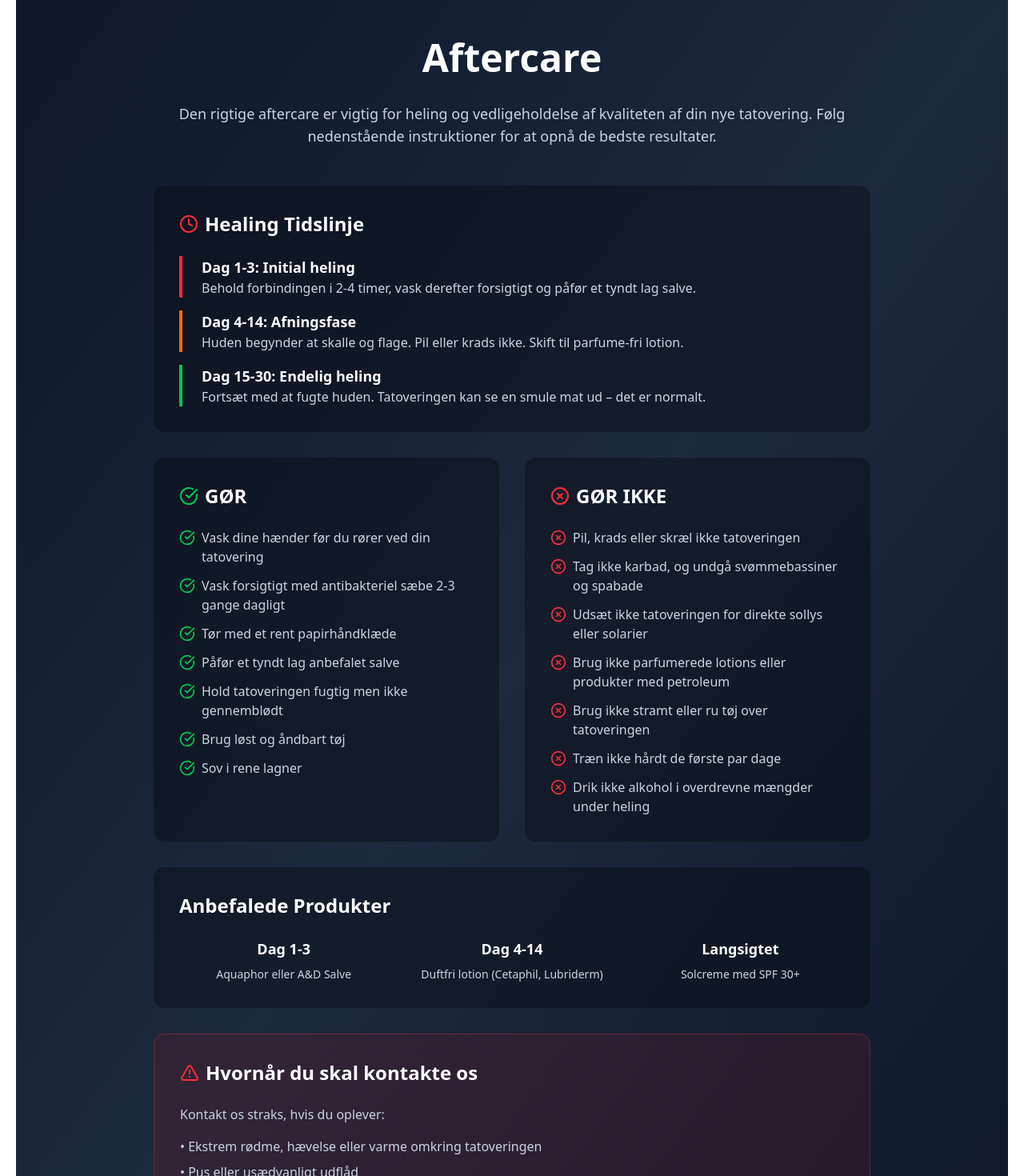
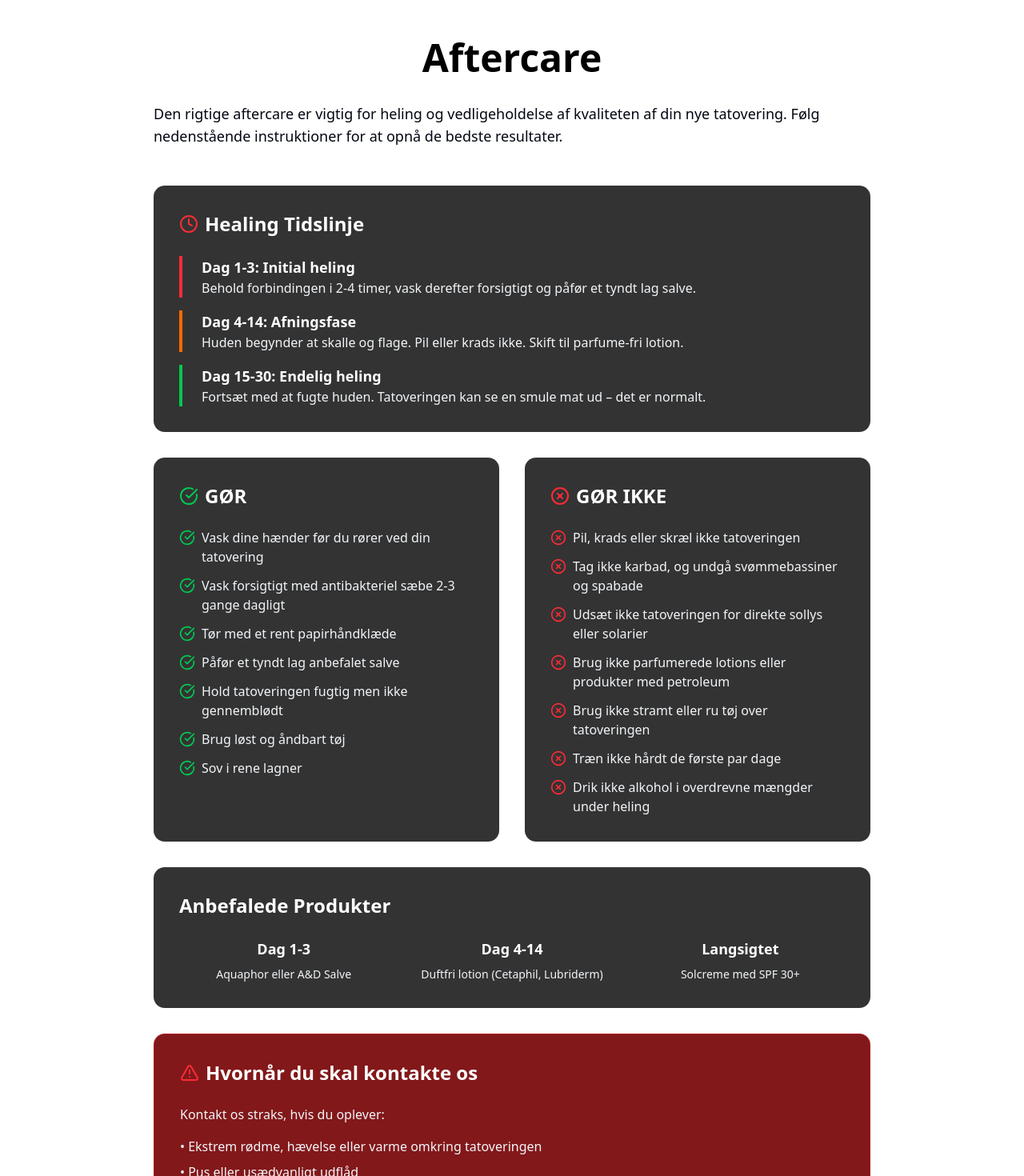
Before and after one commit to nordbobirk/02369-project, a Next.js app: page /aftercare in a window 1280 px wide. Shown: the part 120-1590 px from the top of the page at 80% size. Built offline with nearby package versions, Linux system fonts and the light colour scheme.

Commit message:
Added Faq and aftercare temp pages

```diff
--- a/src/app/(public)/aftercare/page.tsx
+++ b/src/app/(public)/aftercare/page.tsx
@@ -2,20 +2,20 @@ import { AlertTriangle, CheckCircle, XCircle, Clock } from "lucide-react";
 
 export default function Aftercare() {
   return (
-    <div className="min-h-screen bg-gradient-to-br from-slate-900 via-slate-800 to-slate-900">
+    <div className="min-h-screen">
       <div className="container mx-auto px-4 py-12">
         <div className="max-w-4xl mx-auto">
-          <h1 className="text-4xl md:text-5xl font-bold text-white mb-8 text-center">
+          <h1 className="text-4xl md:text-5xl font-bold text-black mb-8 text-center">
             Aftercare
           </h1>
-          <p className="text-slate-300 text-lg text-center mb-12">
+          <p className="text-lg text-center mb-12 text-left">
             Den rigtige aftercare er vigtig for heling og vedligeholdelse af
             kvaliteten af din nye tatovering. Følg nedenstående instruktioner
             for at opnå de bedste resultater.
           </p>
 
           {/* Tidslinje */}
-          <div className="bg-black/30 rounded-xl p-8 mb-8">
+          <div className="bg-black/80 rounded-xl p-8 mb-8">
             <h2 className="text-2xl font-bold text-white mb-6 flex items-center gap-2">
               <Clock className="h-6 w-6 text-red-500" />
               Healing Tidslinje
@@ -25,7 +25,7 @@ export default function Aftercare() {
                 <h3 className="text-lg font-semibold text-white">
                   Dag 1-3: Initial heling
                 </h3>
-                <p className="text-slate-300">
+                <p className="text-slate-100">
                   Behold forbindingen i 2-4 timer, vask derefter forsigtigt og
                   påfør et tyndt lag salve.
                 </p>
@@ -34,7 +34,7 @@ export default function Aftercare() {
                 <h3 className="text-lg font-semibold text-white">
                   Dag 4-14: Afningsfase
                 </h3>
-                <p className="text-slate-300">
+                <p className="text-slate-100">
                   Huden begynder at skalle og flage. Pil eller krads ikke. Skift
                   til parfume-fri lotion.
                 </p>
@@ -43,7 +43,7 @@ export default function Aftercare() {
                 <h3 className="text-lg font-semibold text-white">
                   Dag 15-30: Endelig heling
                 </h3>
-                <p className="text-slate-300">
+                <p className="text-slate-100">
                   Fortsæt med at fugte huden. Tatoveringen kan se en smule mat
                   ud – det er normalt.
                 </p>
@@ -53,12 +53,12 @@ export default function Aftercare() {
 
           <div className="grid grid-cols-1 md:grid-cols-2 gap-8 mb-8">
             {/* Gør */}
-            <div className="bg-black/30 rounded-xl p-8">
+            <div className="bg-black/80 rounded-xl p-8">
               <h2 className="text-2xl font-bold text-white mb-6 flex items-center gap-2">
                 <CheckCircle className="h-6 w-6 text-green-500" />
                 GØR
               </h2>
-              <ul className="space-y-3 text-slate-300">
+              <ul className="space-y-3 text-slate-100">
                 <li className="flex items-start gap-2">
                   <CheckCircle className="h-5 w-5 text-green-500 mt-0.5 flex-shrink-0" />
                   <span>Vask dine hænder før du rører ved din tatovering</span>
@@ -93,12 +93,12 @@ export default function Aftercare() {
             </div>
 
             {/* Gør ikke */}
-            <div className="bg-black/30 rounded-xl p-8">
+            <div className="bg-black/80 rounded-xl p-8">
               <h2 className="text-2xl font-bold text-white mb-6 flex items-center gap-2">
                 <XCircle className="h-6 w-6 text-red-500" />
                 GØR IKKE
               </h2>
-              <ul className="space-y-3 text-slate-300">
+              <ul className="space-y-3 text-slate-100">
                 <li className="flex items-start gap-2">
                   <XCircle className="h-5 w-5 text-red-500 mt-0.5 flex-shrink-0" />
                   <span>Pil, krads eller skræl ikke tatoveringen</span>
@@ -140,7 +140,7 @@ export default function Aftercare() {
           </div>
 
           {/* Produkter */}
-          <div className="bg-black/30 rounded-xl p-8 mb-8">
+          <div className="bg-black/80 rounded-xl p-8 mb-8">
             <h2 className="text-2xl font-bold text-white mb-6">
               Anbefalede Produkter
             </h2>
@@ -149,7 +149,7 @@ export default function Aftercare() {
                 <h3 className="text-lg font-semibold text-white mb-2">
                   Dag 1-3
                 </h3>
-                <p className="text-slate-300 text-sm">
+                <p className="text-slate-100 text-sm">
                   Aquaphor eller A&D Salve
                 </p>
               </div>
@@ -157,7 +157,7 @@ export default function Aftercare() {
                 <h3 className="text-lg font-semibold text-white mb-2">
                   Dag 4-14
                 </h3>
-                <p className="text-slate-300 text-sm">
+                <p className="text-slate-100 text-sm">
                   Duftfri lotion (Cetaphil, Lubriderm)
                 </p>
               </div>
@@ -165,21 +165,21 @@ export default function Aftercare() {
                 <h3 className="text-lg font-semibold text-white mb-2">
                   Langsigtet
                 </h3>
-                <p className="text-slate-300 text-sm">Solcreme med SPF 30+</p>
+                <p className="text-slate-100 text-sm">Solcreme med SPF 30+</p>
               </div>
             </div>
           </div>
 
           {/* Varselsignaler */}
-          <div className="bg-red-900/20 border border-red-500/30 rounded-xl p-8">
+          <div className="bg-red-900/100 border border-red-500/30 rounded-xl p-8">
             <h2 className="text-2xl font-bold text-white mb-6 flex items-center gap-2">
               <AlertTriangle className="h-6 w-6 text-red-500" />
               Hvornår du skal kontakte os
             </h2>
-            <p className="text-slate-300 mb-4">
+            <p className="text-slate-100 mb-4">
               Kontakt os straks, hvis du oplever:
             </p>
-            <ul className="space-y-2 text-slate-300">
+            <ul className="space-y-2 text-slate-100 ">
               <li>• Ekstrem rødme, hævelse eller varme omkring tatoveringen</li>
               <li>• Pus eller usædvanligt udflåd</li>
               <li>• Røde striber ud fra tatoveringsstedet</li>
--- a/src/app/(public)/page.tsx
+++ b/src/app/(public)/page.tsx
@@ -37,11 +37,11 @@ export default function Home() {
             </Button>
 
             <Button asChild variant="secondary" size="lg" className="rounded-full opacity-90 hover:opacity-100">
-              <Link href="/#faq">FAQ</Link>
+              <Link href="/faq">FAQ</Link>
             </Button>
 
             <Button asChild variant="secondary" size="lg" className="rounded-full opacity-90 hover:opacity-100">
-              <Link href="/aftercare">After care</Link>
+              <Link href="/aftercare">Aftercare</Link>
             </Button>
           </div>
         </div>
```
Also changed, not shown: src/app/(public)/faq/page.tsx (+117 -2 lines).
